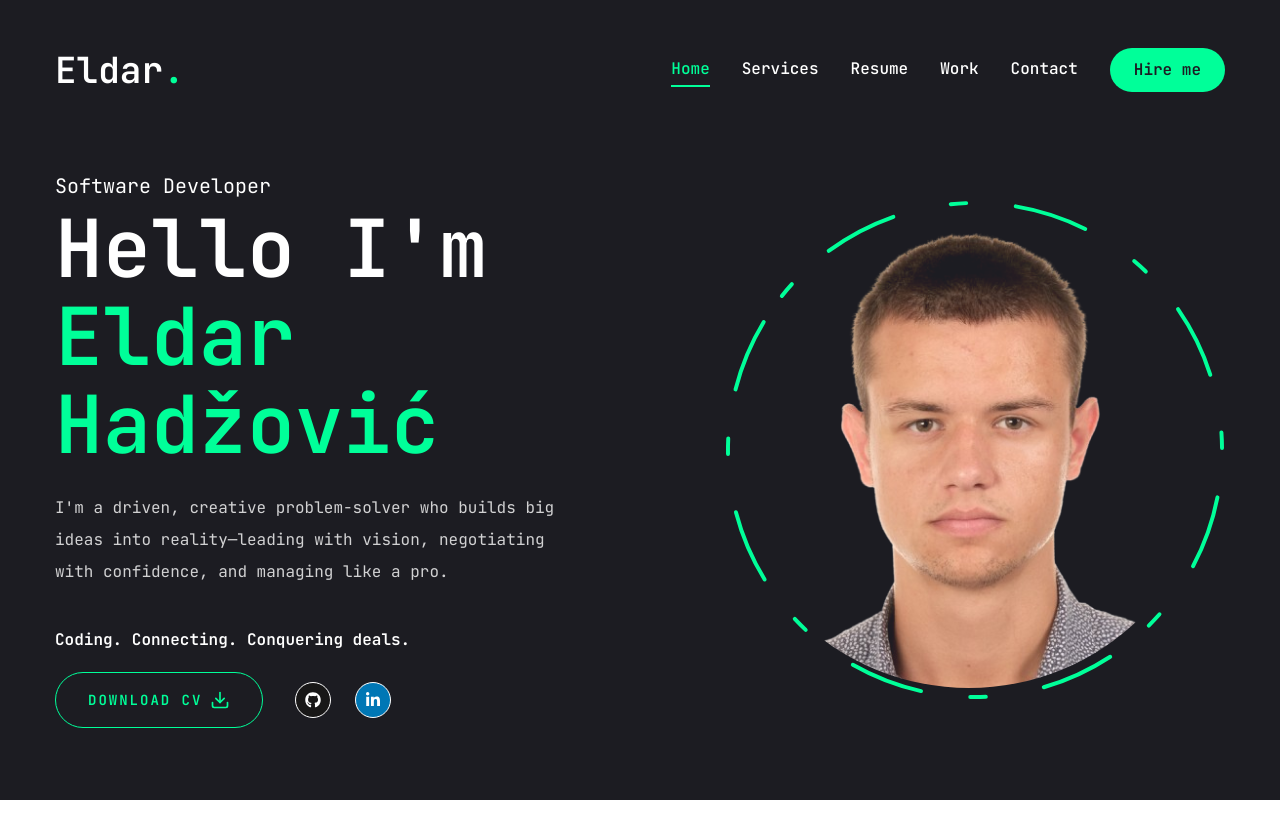
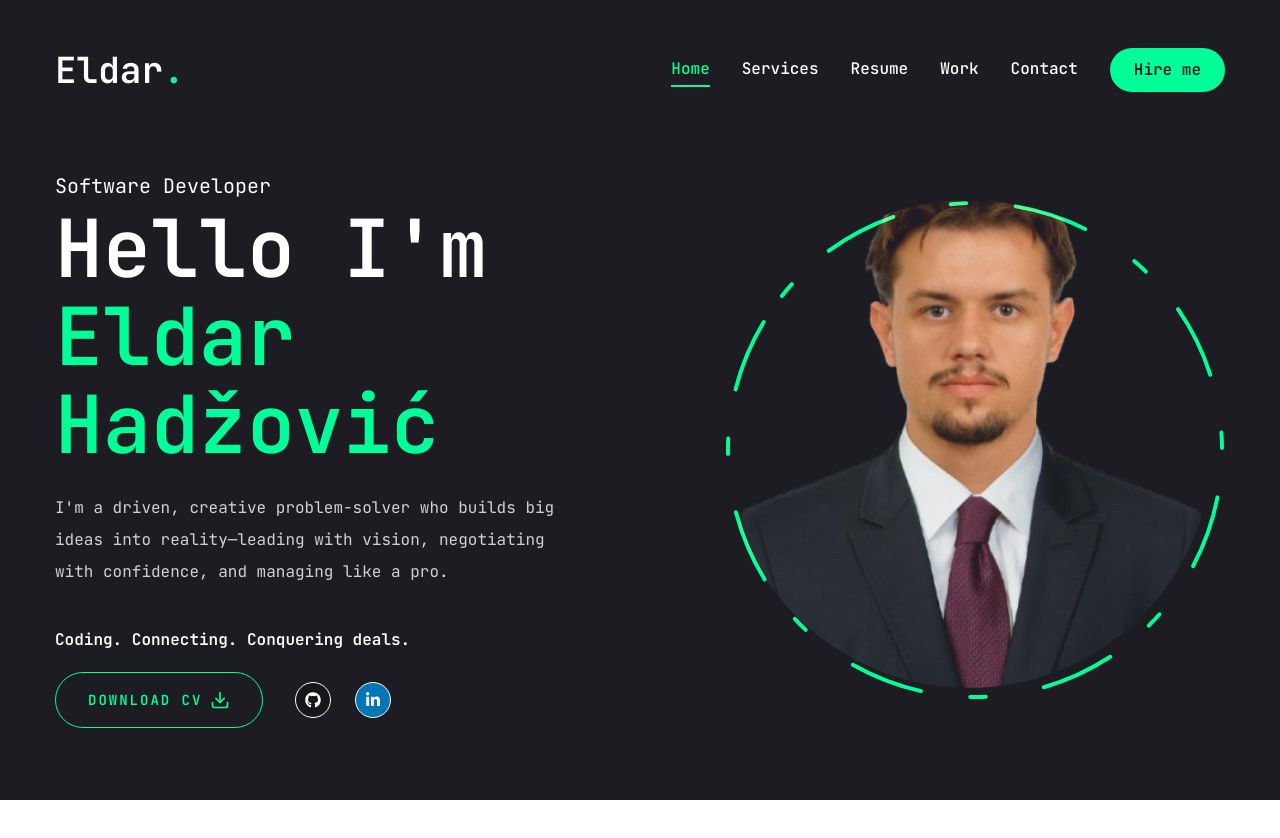
Before and after one commit to eldarhadzi/eldar_portifolio, a Next.js app: page / in a window 1280 px wide. Shown: the top 838 px of the page. Built offline with nearby package versions, Linux system fonts and the light colour scheme.

Commit message:
update photo

```diff
--- a/components/Photo.jsx
+++ b/components/Photo.jsx
@@ -18,7 +18,7 @@ const Photo = () => {
         }}
          className="w-[288px] h-[288px] xl:w-[488px] xl:h-[488px] rounded-full overflow-hidden absolute mix-blend-lighten">
           <Image
-            src="/assets/eldar.png"
+            src="/assets/eldarone.png"
             priority
             quality={100}
             fill
```
